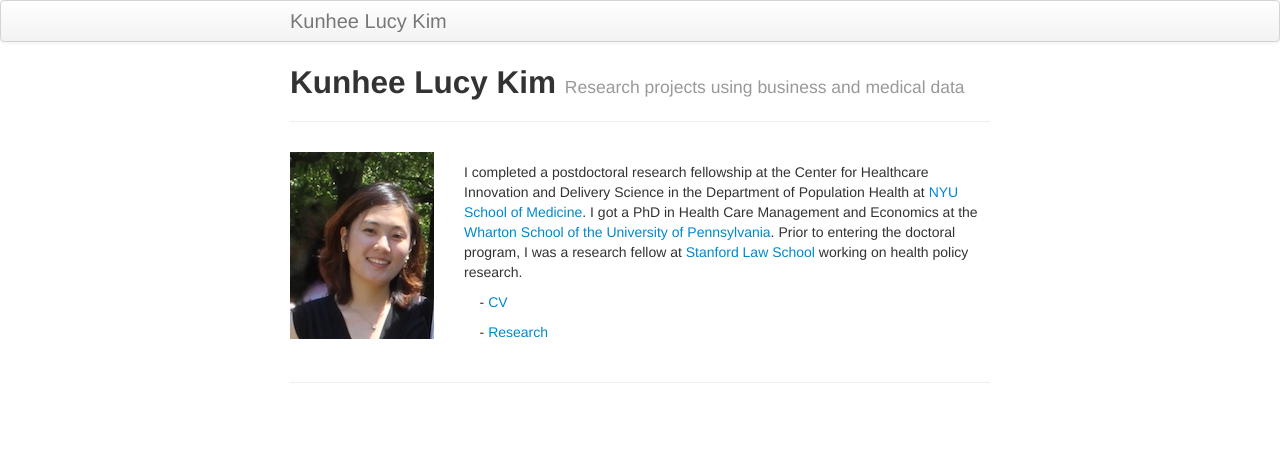
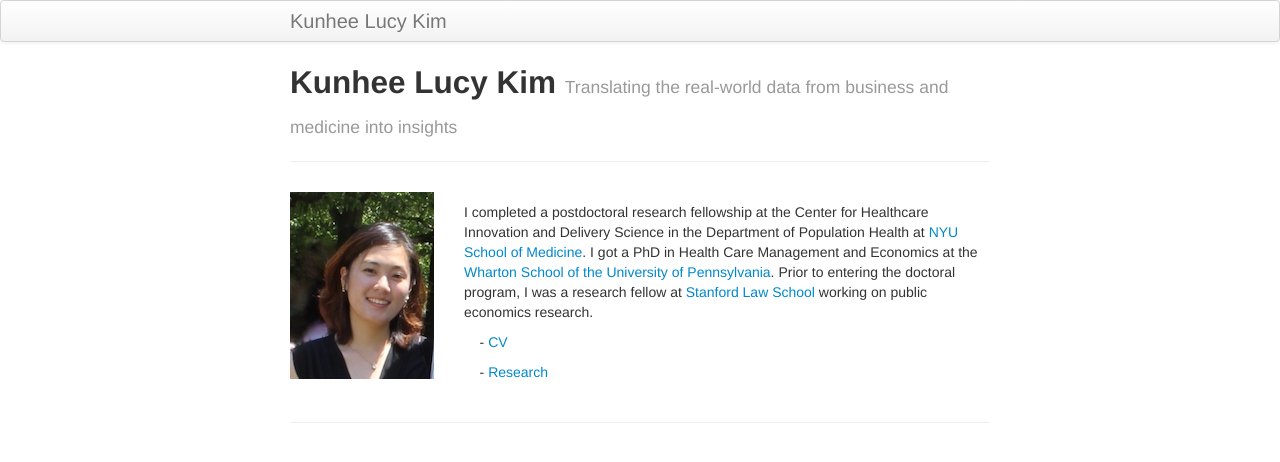
Before and after one commit to lucy-kim/lucy-kim.github.io, a Jekyll site: the page built from index.md, in a window 1280 px wide. Shown: the top 462 px of the page. Built offline with Jekyll 4.4.1, drawn with Linux system fonts in a browser that asks for light colours.

Commit message:
Update info on home page

```diff
--- a/index.md
+++ b/index.md
@@ -1,13 +1,13 @@
 ---
 layout: page
 title: Kunhee Lucy Kim
-tagline: Research projects using business and medical data
+tagline: Translating the real-world data from business and medicine into insights
 description: Kunhee Lucy Kim's personal website
 ---
 
 <img style="float: left; padding-right: 30px;" src="http://lucy-kim.github.io/profile_mar2016.jpg">
 
-I completed a postdoctoral research fellowship at the Center for Healthcare Innovation and Delivery Science in the Department of Population Health at [NYU School of Medicine](https://med.nyu.edu/chids/home). I got a PhD in Health Care Management and Economics at the [Wharton School of the University of Pennsylvania](https://hcmg.wharton.upenn.edu/). Prior to entering the doctoral program, I was a research fellow at [Stanford Law School](https://law.stanford.edu/empirical-research-fellowship/) working on health policy research.
+I completed a postdoctoral research fellowship at the Center for Healthcare Innovation and Delivery Science in the Department of Population Health at [NYU School of Medicine](https://med.nyu.edu/chids/home). I got a PhD in Health Care Management and Economics at the [Wharton School of the University of Pennsylvania](https://hcmg.wharton.upenn.edu/). Prior to entering the doctoral program, I was a research fellow at [Stanford Law School](https://law.stanford.edu/empirical-research-fellowship/) working on public economics research.
 
 &nbsp;&nbsp;&nbsp;&nbsp;- [CV](https://www.dropbox.com/s/bqutffj5wu0whj8/KunheeLucyKim-cv.pdf?dl=0)
 
```
